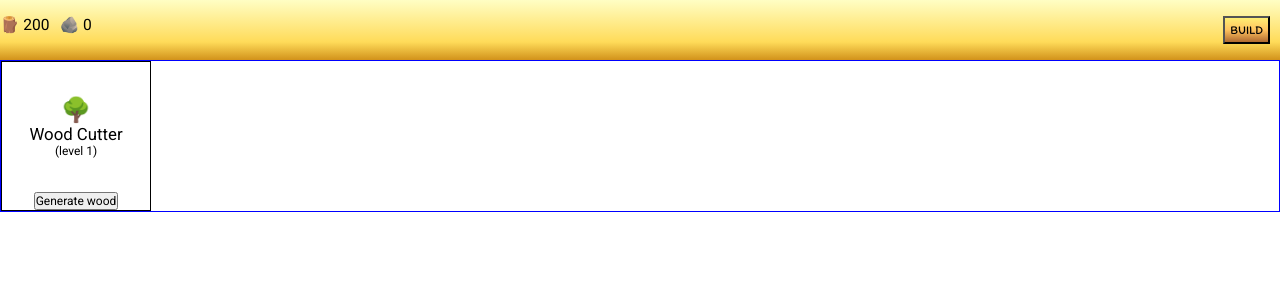
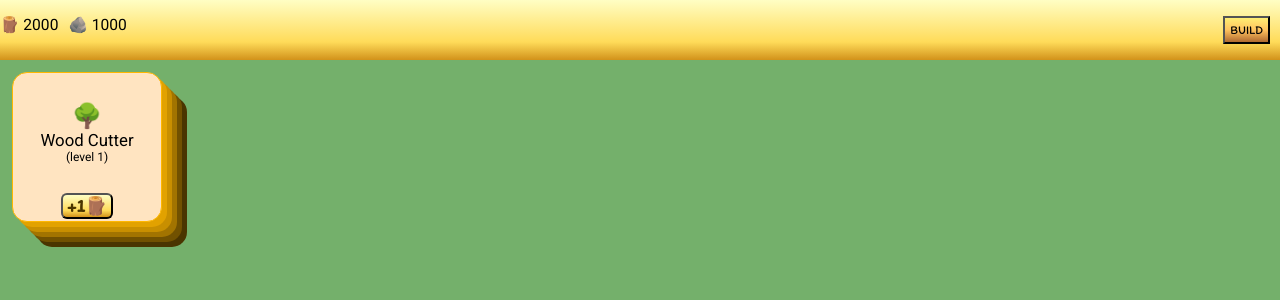
Before and after one commit to emanuelmisic/resource-clicker-game-vue, a Vue app: page / in a window 1280 px wide. Shown: the top 300 px of the page. Built offline with nearby package versions, Linux system fonts and the light colour scheme; a web font is replaced by a local one.

Commit message:
improve styling

```diff
--- a/src/App.vue
+++ b/src/App.vue
@@ -25,5 +25,28 @@ export default {
 
 button {
   cursor: pointer;
+  font-family: "Itim", "cursive";
+  padding: 5px;
+  background: #ffee73;
+  background: -moz-linear-gradient(top, #ffee73 0%, #ffc25e 50%, #b06a30 100%);
+  background: -webkit-linear-gradient(
+    top,
+    #ffee73 0%,
+    #ffc25e 50%,
+    #b06a30 100%
+  );
+  background: linear-gradient(to bottom, #ffee73 0%, #ffc25e 50%, #b06a30 100%);
+}
+
+button:hover {
+  transform: scale(1.1);
+}
+
+button:disabled {
+  transform: scale(1);
+}
+
+button:active {
+  transform: scale(1);
 }
 </style>
--- a/src/components/BuildMenu.vue
+++ b/src/components/BuildMenu.vue
@@ -72,9 +72,11 @@ export default defineComponent({
   transform: translate(-50%, -50%);
 
   display: flex;
-  gap: 5px;
+  gap: 20px;
 
-  border: 2px solid green;
+  border: 4px solid #a27400;
+  border-radius: 10px;
+  background-color: #ffe4c1;
 }
 
 .dialog .close-btn {
--- a/src/components/GameWindow.vue
+++ b/src/components/GameWindow.vue
@@ -50,10 +50,12 @@ export default defineComponent({
 
 <style>
 .game-window {
+  padding: 1rem;
   display: flex;
-  gap: 5px;
-  height: 100%;
+  gap: 1rem;
   width: 100%;
-  border: 1px solid blue;
+  height: calc(100vh - 60px);
+
+  background-color: #74b06b;
 }
 </style>
--- a/src/components/MainNav.vue
+++ b/src/components/MainNav.vue
@@ -74,22 +74,4 @@ export default defineComponent({
   list-style-type: none;
   font-size: 1.3rem;
 }
-
-.main-nav #actions button {
-  font-family: "Itim", "cursive";
-  padding: 5px;
-  background: #ffee73;
-  background: -moz-linear-gradient(top, #ffee73 0%, #ffc25e 50%, #b06a30 100%);
-  background: -webkit-linear-gradient(
-    top,
-    #ffee73 0%,
-    #ffc25e 50%,
-    #b06a30 100%
-  );
-  background: linear-gradient(to bottom, #ffee73 0%, #ffc25e 50%, #b06a30 100%);
-}
-
-.main-nav #actions button:hover {
-  color: #754f03;
-}
 </style>
--- a/src/components/Structure.vue
+++ b/src/components/Structure.vue
@@ -21,6 +21,7 @@
     <span class="structure__name">{{ getStructure?.structure_name }}</span>
     <span class="structure__level"> {{ structureLevelDisplay }} </span>
     <button
+      v-html="addBtnActionHtml"
       class="structure__action-btn"
       @click="
         $emit('add', {
@@ -28,9 +29,7 @@
           amount: calculatedAddAmount,
         })
       "
-    >
-      Generate {{ getStructure?.resource_name }}
-    </button>
+    />
   </div>
 </template>
 
@@ -72,8 +71,13 @@ export default defineComponent({
       return result;
     },
     btnActionDisplay(): string {
-      if (this.costDisplay === "") return "MAX LEVEL REACHED";
+      if (this.costDisplay === "") return "MAX";
       return this.level ? "UPGRADE" : "BUILD";
+    },
+    addBtnActionHtml(): string {
+      return `+${
+        this.getStructure.resource_add_amounts[this.level - 1]
+      }${getIcon(this.getStructure.resource_name)}`;
     },
     structureLevelDisplay(): string {
       return `(level ${this.level})`;
@@ -111,7 +115,17 @@ export default defineComponent({
   width: 150px;
   height: 150px;
 
-  border: 1px solid black;
+  background-color: #ffe4c1;
+
+  border: 1px solid #ffb700;
+  border-radius: 10%;
+
+  -webkit-box-shadow: 5px 5px 0px 0px #e2a200, 10px 10px 0px 0px #c88f00,
+    15px 15px 0px 0px #a27400, 20px 20px 0px 0px #715100,
+    25px 25px 0px 0px #4a3500;
+  box-shadow: 5px 5px 0px 0px #e2a200, 10px 10px 0px 0px #c88f00,
+    15px 15px 0px 0px #a27400, 20px 20px 0px 0px #715100,
+    25px 25px 0px 0px #4a3500;
 }
 
 .structure .structure__icon {
@@ -125,6 +139,23 @@ export default defineComponent({
 
 .structure__action-btn {
   margin-top: auto;
+  margin-bottom: 2px;
+  padding: 0 4px 0 4px;
+  font-size: 1.5rem;
+  font-weight: bold;
+  color: #4a3500;
+
+  border-radius: 6px;
+
+  background: #fffec4;
+  background: -moz-linear-gradient(top, #fffec4 0%, #ffdb59 70%, #d2921a 100%);
+  background: -webkit-linear-gradient(
+    top,
+    #fffec4 0%,
+    #ffdb59 70%,
+    #d2921a 100%
+  );
+  background: linear-gradient(to bottom, #fffec4 0%, #ffdb59 70%, #d2921a 100%);
 }
 
 .structure--menu {
@@ -135,7 +166,8 @@ export default defineComponent({
   width: 180px;
   height: 180px;
 
-  border: 1px solid black;
+  border: 4px solid #4a3500;
+  border-radius: 20%;
 }
 
 .structure--menu .structure__icon--menu {
@@ -157,5 +189,6 @@ export default defineComponent({
 
 .structure--menu .structure__action-btn--menu {
   margin-top: auto;
+  margin-bottom: 2px;
 }
 </style>
--- a/src/views/MainView.vue
+++ b/src/views/MainView.vue
@@ -43,8 +43,8 @@ export default defineComponent({
       structures: [] as StructureObject[],
       builtStructures: [] as Array<string>,
       resources: {
-        wood: 200,
-        stone: 0,
+        wood: 2000,
+        stone: 1000,
       } as { [key: string]: number },
       alertMessage: "",
       alertType: "",
```
